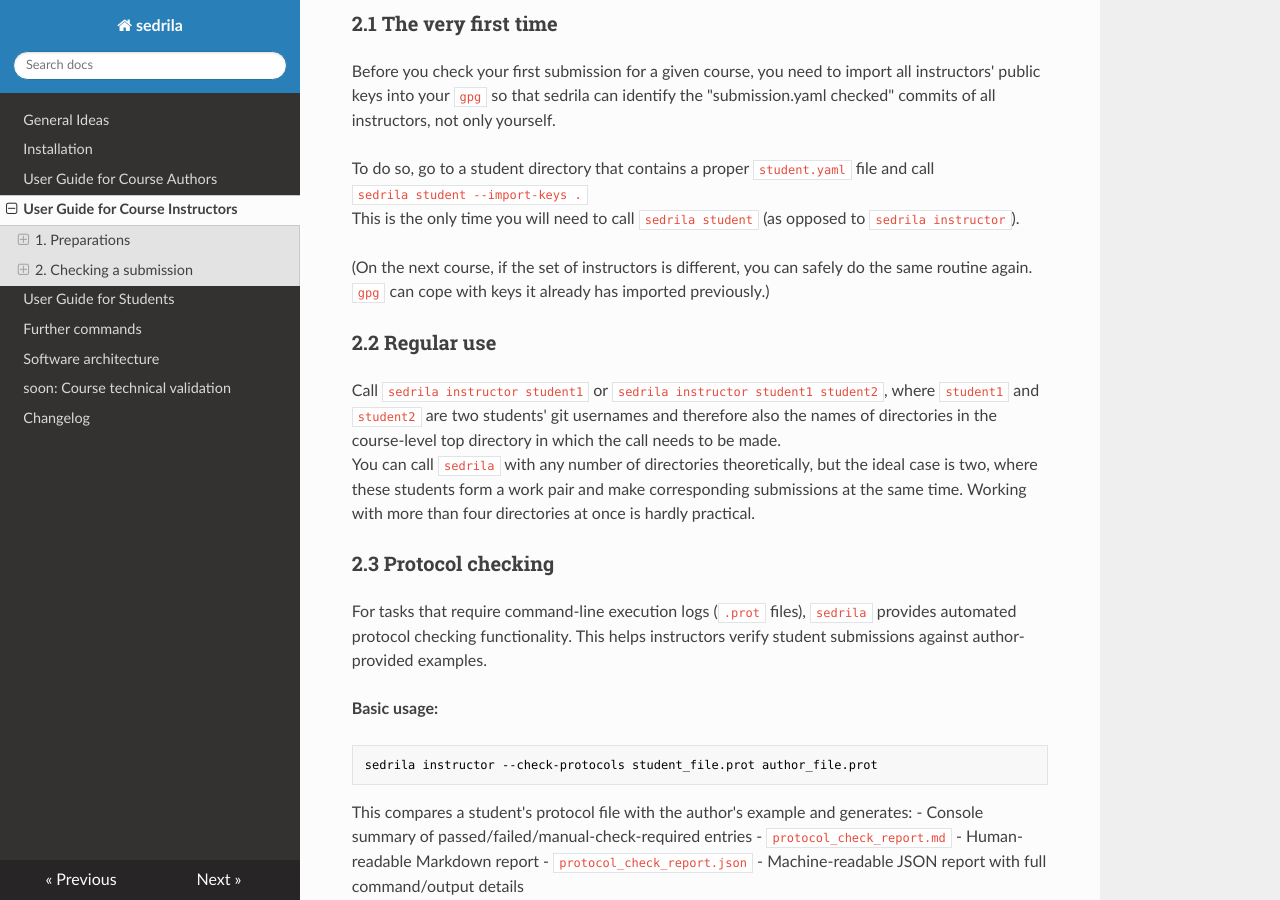
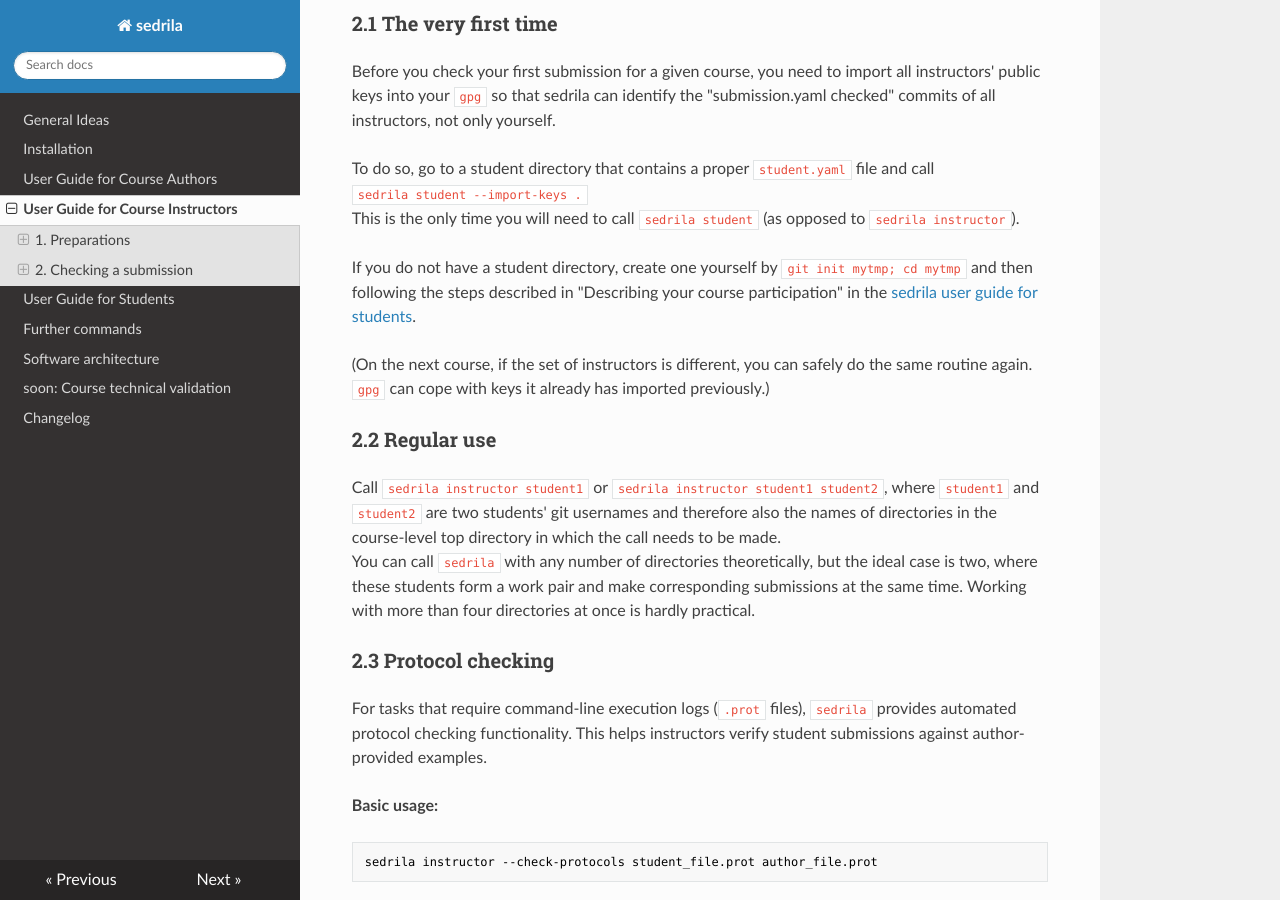
Before and after one commit to fubinf/sedrila, an MkDocs documentation site: the page built from docs/instructors.md, in a window 1280 px wide and 900 px high, scrolled down 1956 px. Built offline with MkDocs 1.6.1, drawn with Linux system fonts in a browser that asks for light colours; nearby versions of some CDN libraries.

Commit message:
instructors.md: describe missing step in setup instructions

```diff
--- a/docs/instructors.md
+++ b/docs/instructors.md
@@ -94,6 +94,11 @@ and call
 `sedrila student --import-keys .`
 This is the only time you will need to call `sedrila student` (as opposed to `sedrila instructor`).
 
+If you do not have a student directory, create one yourself by `git init mytmp; cd mytmp`
+and then following the steps described in
+"Describing your course participation" in the
+[sedrila user guide for students](../students).
+
 (On the next course, if the set of instructors is different, you can safely do the same routine again.
 `gpg` can cope with keys it already has imported previously.)
 
```
